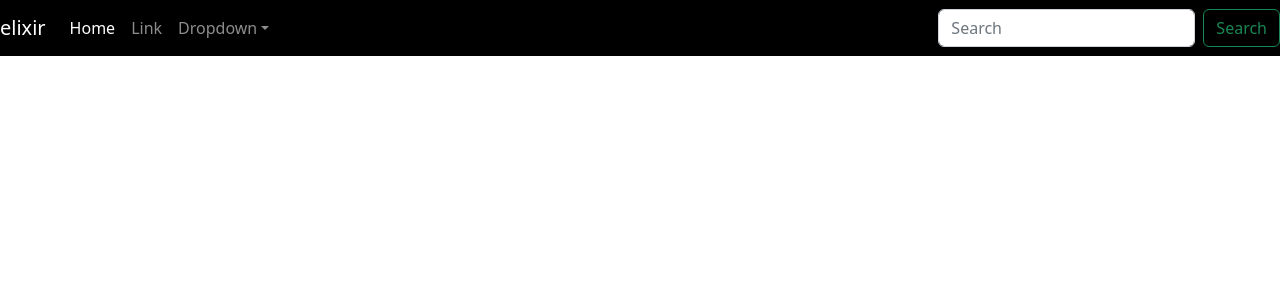
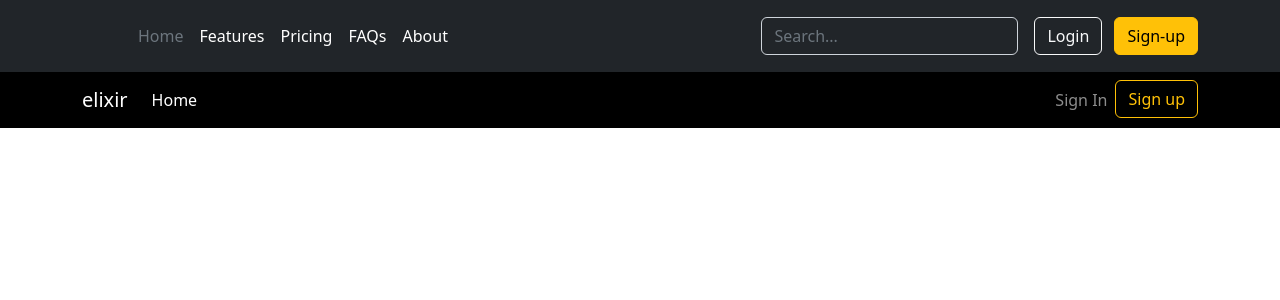
Before and after one commit to Amritendra/Python-data-science, a Flask app: page /login in a window 1280 px wide. Shown: the top 300 px of the page. Run offline with Flask 2, Linux system fonts and the light colour scheme.

Commit message:
next phase

```diff
--- a/Major_project/app.py
+++ b/Major_project/app.py
@@ -19,5 +19,9 @@ def index():
 def login():
   return render_template('login.html')
 
+@app.route('/register')
+def register():
+    return render_template('register.html')
+
 if __name__ == '__main__':
   app.run(host='127.0.0.1', port=8000, debug=True)
--- a/Major_project/templates/layout/base.html
+++ b/Major_project/templates/layout/base.html
@@ -16,8 +16,35 @@
 </head>
 
 <body>
+  <header class="p-3 text-bg-dark">
+    <div class="container">
+      <div class="d-flex flex-wrap align-items-center justify-content-center justify-content-lg-start">
+        <a href="/" class="d-flex align-items-center mb-2 mb-lg-0 text-white text-decoration-none">
+          <svg class="bi me-2" width="40" height="32" role="img" aria-label="Bootstrap"><use xlink:href="#bootstrap"></use></svg>
+        </a>
+
+        <ul class="nav col-12 col-lg-auto me-lg-auto mb-2 justify-content-center mb-md-0">
+          <li><a href="#" class="nav-link px-2 text-secondary">Home</a></li>
+          <li><a href="#" class="nav-link px-2 text-white">Features</a></li>
+          <li><a href="#" class="nav-link px-2 text-white">Pricing</a></li>
+          <li><a href="#" class="nav-link px-2 text-white">FAQs</a></li>
+          <li><a href="#" class="nav-link px-2 text-white">About</a></li>
+        </ul>
+
+        <form class="col-12 col-lg-auto mb-3 mb-lg-0 me-lg-3" role="search">
+          <input type="search" class="form-control form-control-dark text-bg-dark" placeholder="Search..." aria-label="Search">
+        </form>
+
+        <div class="text-end">
+          <button type="button" class="btn btn-outline-light me-2">Login</button>
+          <button type="button" class="btn btn-warning">Sign-up</button>
+        </div>
+      </div>
+    </div>
+  </header>
   <header>
     <nav class="navbar navbar-expand-lg navbar-dark bg-black">
+      <div class="container">
         <a class="navbar-brand" href="#">elixir</a>
         <button class="navbar-toggler d-lg-none" type="button" data-bs-toggle="collapse" data-bs-target="#collapsibleNavId" aria-controls="collapsibleNavId"
             aria-expanded="false" aria-label="Toggle navigation"></button>
@@ -26,21 +53,18 @@
                 <li class="nav-item">
                     <a class="nav-link active" href="#" aria-current="page">Home <span class="visually-hidden">(current)</span></a>
                 </li>
-                <li class="nav-item">
-                    <a class="nav-link" href="#">Link</a>
-                </li>
-                <li class="nav-item dropdown">
-                    <a class="nav-link dropdown-toggle" href="#" id="dropdownId" data-bs-toggle="dropdown" aria-haspopup="true" aria-expanded="false">Dropdown</a>
-                    <div class="dropdown-menu" aria-labelledby="dropdownId">
-                        <a class="dropdown-item" href="#">Action 1</a>
-                        <a class="dropdown-item" href="#">Action 2</a>
-                    </div>
-                </li>
+
             </ul>
-            <form class="d-flex my-2 my-lg-0">
-                <input class="form-control me-sm-2" type="text" placeholder="Search">
-                <button class="btn btn-outline-success my-2 my-sm-0" type="submit">Search</button>
-            </form>
+
+            <ul class="navbar-nav mt-2 mt-lg-0 ">
+              <li class="nav-item">
+                <a href="/login" class="nav-link">Sign In</a>
+              </li>
+              <li class="nav.item">
+                <a href="/register" class="btn btn-outline-warning">Sign up</a>
+              </div>
+              </li>
+            </ul>
         </div>
     </nav>
   </header>
--- /dev/null
+++ b/Major_project/templates/register.html
@@ -0,0 +1,5 @@
+
+{% extends 'layout/base.html' %}
+{% block body %}
+
+{% endblock %}
```
